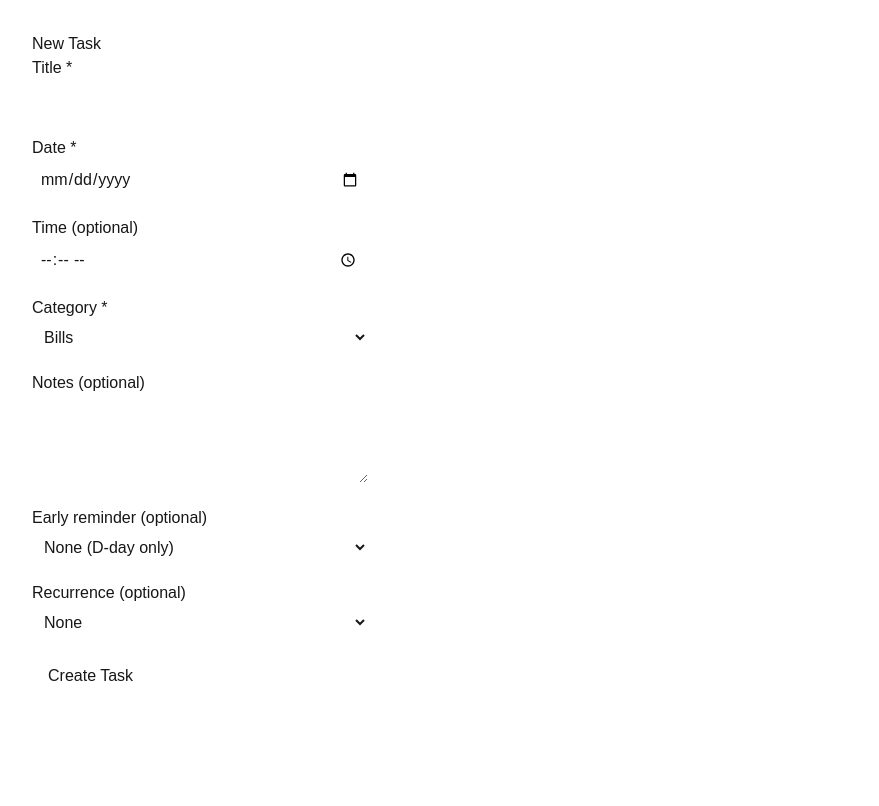
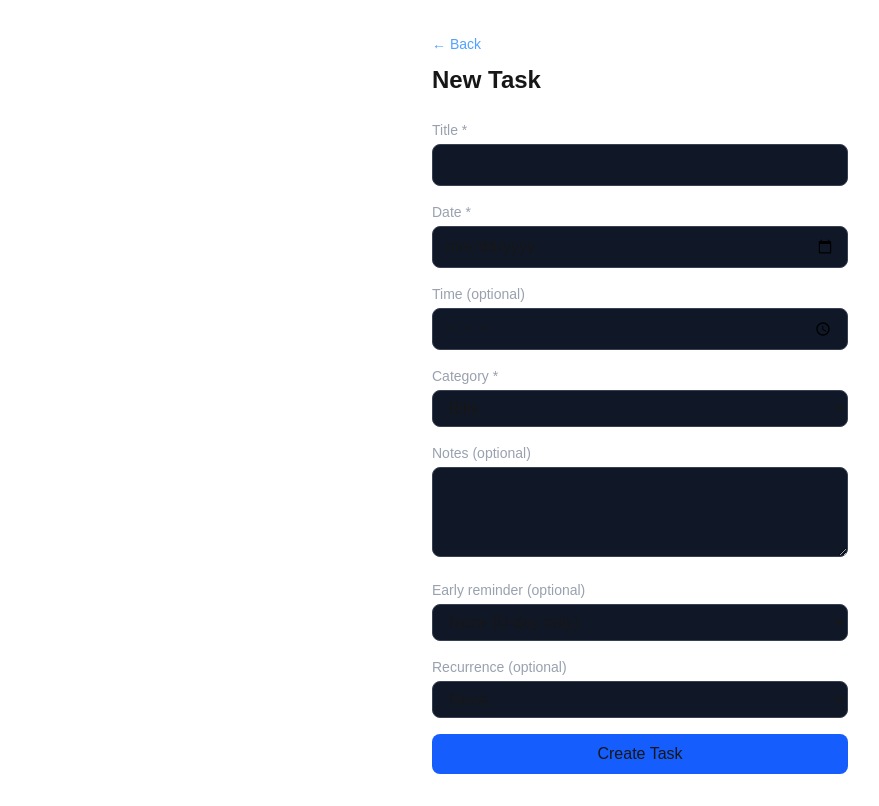
Before and after one commit to Maryann-shipit/c-, a Next.js app: page /tasks/new in a window 1280 px wide. Shown: the whole page, without its empty margins (0-879 px from the left). Built offline with nearby package versions, Linux system fonts and the light colour scheme.

Commit message:
Add Mawin-branded landing page and move dashboard to /dashboard

```diff
--- /dev/null
+++ b/app/dashboard/page.tsx
@@ -0,0 +1,123 @@
+import Link from 'next/link'
+import LogoutButton from '@/components/LogoutButton'
+import TaskItem from '@/components/TaskItem'
+import { createClient } from '@/lib/supabase/server'
+import { redirect } from 'next/navigation'
+
+function daysBetween(dateStr: string, todayStr: string): number {
+  const date = new Date(dateStr + 'T00:00:00')
+  const today = new Date(todayStr + 'T00:00:00')
+  return Math.round((date.getTime() - today.getTime()) / (1000 * 60 * 60 * 24))
+}
+
+export default async function Dashboard() {
+  const supabase = await createClient()
+  const { data: userData } = await supabase.auth.getUser()
+
+  if (!userData.user) {
+    redirect('/login')
+  }
+
+  const today = new Date().toISOString().split('T')[0]
+
+  const { data: tasks, error } = await supabase
+    .from('tasks')
+    .select('*')
+    .eq('user_id', userData.user.id)
+    .order('date', { ascending: true })
+
+  const pendingTasks = tasks?.filter((t) => t.status === 'pending') || []
+  const completedTasks = tasks?.filter((t) => t.status === 'completed') || []
+
+  const todayTasks = pendingTasks.filter((t) => t.date === today)
+  const upcomingTasks = pendingTasks.filter((t) => t.date > today)
+
+  const earlyReminderTasks = pendingTasks.filter((t) => {
+    if (t.date <= today || !t.early_reminder) return false
+    const daysUntil = daysBetween(t.date, today)
+    if (t.early_reminder === '2_days') return daysUntil <= 2
+    if (t.early_reminder === '3_days') return daysUntil <= 3
+    return false
+  })
+
+  const hasReminders = todayTasks.length > 0 || earlyReminderTasks.length > 0
+
+  return (
+    <div className="max-w-2xl mx-auto px-4 py-8">
+      <div className="flex items-center justify-between mb-6">
+        <h1 className="text-2xl font-semibold">Mawin — Your Life-Admin Assistant</h1>
+        <LogoutButton />
+      </div>
+
+      <Link
+        href="/tasks/new"
+        className="inline-block mb-6 px-4 py-2 bg-blue-600 hover:bg-blue-500 rounded-lg font-medium transition-colors"
+      >
+        + New Task
+      </Link>
+
+      {error && (
+        <p className="text-red-400 mb-4">Error loading tasks: {error.message}</p>
+      )}
+
+      {hasReminders && (
+        <div className="bg-yellow-900/30 border border-yellow-600/50 rounded-lg p-4 mb-6">
+          <strong className="text-yellow-400">🔔 Reminders</strong>
+          <ul className="mt-2 space-y-1 text-sm">
+            {todayTasks.map((t) => (
+              <li key={`reminder-today-${t.id}`}>
+                <strong>{t.title}</strong> is due today ({t.category})
+              </li>
+            ))}
+            {earlyReminderTasks.map((t) => (
+              <li key={`reminder-early-${t.id}`}>
+                <strong>{t.title}</strong> is due {t.date} ({t.category})
+              </li>
+            ))}
+          </ul>
+        </div>
+      )}
+
+      <section className="mb-6">
+        <h2 className="text-lg font-semibold mb-2 border-b border-gray-800 pb-1">Today</h2>
+        {todayTasks.length === 0 ? (
+          <p className="text-gray-500 text-sm">Nothing due today.</p>
+        ) : (
+          <ul className="space-y-2">
+            {todayTasks.map((task) => (
+              <TaskItem key={task.id} task={task} />
+            ))}
+          </ul>
+        )}
+      </section>
+
+      <section className="mb-6">
+        <h2 className="text-lg font-semibold mb-2 border-b border-gray-800 pb-1">Upcoming</h2>
+        {upcomingTasks.length === 0 ? (
+          <p className="text-gray-500 text-sm">Nothing upcoming.</p>
+        ) : (
+          <ul className="space-y-2">
+            {upcomingTasks.map((task) => (
+              <TaskItem key={task.id} task={task} />
+            ))}
+          </ul>
+        )}
+      </section>
+
+      <section>
+        <h2 className="text-lg font-semibold mb-2 border-b border-gray-800 pb-1">Completed</h2>
+        {completedTasks.length === 0 ? (
+          <p className="text-gray-500 text-sm">No completed tasks yet.</p>
+        ) : (
+          <ul className="space-y-1">
+            {completedTasks.map((task) => (
+              <li key={task.id} className="text-gray-500 line-through text-sm">
+                {task.title} — {task.category} — {task.date}
+              </li>
+            ))}
+          </ul>
+        )}
+      </section>
+    </div>
+  )
+}
--- a/app/layout.tsx
+++ b/app/layout.tsx
@@ -1,29 +1,21 @@
 import type { Metadata } from "next";
-import { Geist, Geist_Mono } from "next/font/google";
 import "./globals.css";
 
-const geistSans = Geist({
-  variable: "--font-geist-sans",
-  subsets: ["latin"],
-});
-
-const geistMono = Geist_Mono({
-  variable: "--font-geist-mono",
-  subsets: ["latin"],
-});
-
 export const metadata: Metadata = {
-  title: "Create Next App",
-  description: "Generated by create next app",
+  title: "Life-Admin Assistant",
+  description: "Organize your everyday responsibilities",
 };
 
-export default function RootLayout({ children }: LayoutProps<"/">) {
+export default function RootLayout({
+  children,
+}: Readonly<{
+  children: React.ReactNode;
+}>) {
   return (
-    <html
-      lang="en"
-      className={`${geistSans.variable} ${geistMono.variable} h-full antialiased`}
-    >
-      <body className="min-h-full flex flex-col">{children}</body>
+    <html lang="en">
+      <body className="antialiased bg-gray-950 text-gray-100 min-h-screen">
+        {children}
+      </body>
     </html>
   );
 }
--- a/app/page.tsx
+++ b/app/page.tsx
@@ -1,127 +1,63 @@
 import Link from 'next/link'
-import LogoutButton from '@/components/LogoutButton'
-import TaskItem from '@/components/TaskItem'
 import { createClient } from '@/lib/supabase/server'
 import { redirect } from 'next/navigation'
 
-function daysBetween(dateStr: string, todayStr: string): number {
-  const date = new Date(dateStr + 'T00:00:00')
-  const today = new Date(todayStr + 'T00:00:00')
-  return Math.round((date.getTime() - today.getTime()) / (1000 * 60 * 60 * 24))
-}
-
-export default async function Home() {
+export default async function LandingPage() {
   const supabase = await createClient()
   const { data: userData } = await supabase.auth.getUser()
 
-  if (!userData.user) {
-    redirect('/login')
+  if (userData.user) {
+    redirect('/dashboard')
   }
 
-  const today = new Date().toISOString().split('T')[0]
+  return (
+    <div className="max-w-2xl mx-auto px-4 py-16 text-center">
+      <h1 className="text-4xl font-bold mb-3">Welcome to Mawin</h1>
+      <p className="text-lg text-gray-300 mb-2">
+        A place where nothing important slips through the cracks.
+      </p>
+      <p className="text-gray-400 mb-10">
+        Bills, appointments, documents, deadlines — Mawin holds it all,
+        reminds you right on time, and clears the clutter from your head.
+      </p>
 
-  const { data: tasks, error } = await supabase
-    .from('tasks')
-    .select('*')
-    .eq('user_id', userData.user.id)
-    .order('date', { ascending: true })
+      <div className="grid sm:grid-cols-3 gap-4 text-left mb-10">
+        <div className="bg-gray-900 border border-gray-800 rounded-lg p-4">
+          <h3 className="font-semibold mb-1">📋 One place for everything</h3>
+          <p className="text-sm text-gray-400">
+            Bills, appointments, documents, work, and personal tasks — sorted into Today and Upcoming.
+          </p>
+        </div>
+        <div className="bg-gray-900 border border-gray-800 rounded-lg p-4">
+          <h3 className="font-semibold mb-1">🔔 Reminders that show up</h3>
+          <p className="text-sm text-gray-400">
+            Every task reminds you on the day it&apos;s due — with an optional early heads-up, 2 or 3 days ahead.
+          </p>
+        </div>
+        <div className="bg-gray-900 border border-gray-800 rounded-lg p-4">
+          <h3 className="font-semibold mb-1">🔁 Handles the repeats</h3>
+          <p className="text-sm text-gray-400">
+            Monthly bills and weekly routines recreate themselves automatically once you&apos;re done.
+          </p>
+        </div>
+      </div>
 
-  const pendingTasks = tasks?.filter((t) => t.status === 'pending') || []
-  const completedTasks = tasks?.filter((t) => t.status === 'completed') || []
+      <div className="flex justify-center gap-4">
+        <Link
+          href="/signup"
+          className="px-6 py-2.5 bg-blue-600 hover:bg-blue-500 rounded-lg font-medium transition-colors"
+        >
+          Get Started
+        </Link>
+        <Link
+          href="/login"
+          className="px-6 py-2.5 bg-gray-800 hover:bg-gray-700 rounded-lg font-medium transition-colors"
+        >
+          Log In
+        </Link>
+      </div>
 
-  const todayTasks = pendingTasks.filter((t) => t.date === today)
-  const upcomingTasks = pendingTasks.filter((t) => t.date > today)
-
-  const earlyReminderTasks = pendingTasks.filter((t) => {
-    if (t.date <= today || !t.early_reminder) return false
-    const daysUntil = daysBetween(t.date, today)
-    if (t.early_reminder === '2_days') return daysUntil <= 2
-    if (t.early_reminder === '3_days') return daysUntil <= 3
-    return false
-  })
-
-  const hasReminders = todayTasks.length > 0 || earlyReminderTasks.length > 0
-
-  return (
-    <div style={{ padding: '2rem', fontFamily: 'sans-serif' }}>
-      <LogoutButton />
-      <h1>Your Life-Admin Assistant</h1>
-      <Link
-        href="/tasks/new"
-        style={{
-          display: 'inline-block',
-          marginTop: '1rem',
-          marginBottom: '2rem',
-          padding: '0.5rem 1rem',
-          background: '#0070f3',
-          color: 'white',
-          borderRadius: '4px',
-          textDecoration: 'none',
-        }}
-      >
-        + New Task
-      </Link>
-
-      {error && <p style={{ color: 'red' }}>Error loading tasks: {error.message}</p>}
-
-      {hasReminders && (
-        <div style={{
-          background: '#2d2200',
-          border: '1px solid #997700',
-          borderRadius: '6px',
-          padding: '1rem',
-          marginBottom: '1.5rem',
-        }}>
-          <strong style={{ color: '#ffcc00' }}>🔔 Reminders</strong>
-          <ul style={{ margin: '0.5rem 0 0 0', paddingLeft: '1.2rem' }}>
-            {todayTasks.map((t) => (
-              <li key={`reminder-today-${t.id}`}>
-                <strong>{t.title}</strong> is due today ({t.category})
-              </li>
-            ))}
-            {earlyReminderTasks.map((t) => (
-              <li key={`reminder-early-${t.id}`}>
-                <strong>{t.title}</strong> is due {t.date} ({t.category})
-              </li>
-            ))}
-          </ul>
-        </div>
-      )}
-
-      <h2>Today</h2>
-      {todayTasks.length === 0 ? (
-        <p style={{ color: '#888' }}>Nothing due today.</p>
-      ) : (
-        <ul style={{ padding: 0 }}>
-          {todayTasks.map((task) => (
-            <TaskItem key={task.id} task={task} />
-          ))}
-        </ul>
-      )}
-
-      <h2>Upcoming</h2>
-      {upcomingTasks.length === 0 ? (
-        <p style={{ color: '#888' }}>Nothing upcoming.</p>
-      ) : (
-        <ul style={{ padding: 0 }}>
-          {upcomingTasks.map((task) => (
-            <TaskItem key={task.id} task={task} />
-          ))}
-        </ul>
-      )}
-
-      <h2>Completed</h2>
-      {completedTasks.length === 0 ? (
-        <p style={{ color: '#888' }}>No completed tasks yet.</p>
-      ) : (
-        <ul style={{ padding: 0 }}>
-          {completedTasks.map((task) => (
-            <li key={task.id} style={{ marginBottom: '0.5rem', listStyle: 'none', color: '#888', textDecoration: 'line-through' }}>
-              {task.title} — {task.category} — {task.date}
-            </li>
-          ))}
-        </ul>
-      )}
+      <p className="text-xs text-gray-600 mt-12">Mawin — your life-admin assistant.</p>
     </div>
   )
 }
--- a/app/tasks/[id]/edit/page.tsx
+++ b/app/tasks/[id]/edit/page.tsx
@@ -2,6 +2,7 @@
 
 import { useState, useEffect } from 'react'
 import { useRouter, useParams } from 'next/navigation'
+import Link from 'next/link'
 import { createClient } from '@/lib/supabase/client'
 
 const CATEGORIES = ['Bills', 'Appointments', 'Documents', 'Work/School', 'Personal']
@@ -25,11 +26,7 @@ export default function EditTaskPage() {
   useEffect(() => {
     const loadTask = async () => {
       const supabase = createClient()
-      const { data, error } = await supabase
-        .from('tasks')
-        .select('*')
-        .eq('id', taskId)
-        .single()
+      const { data, error } = await supabase.from('tasks').select('*').eq('id', taskId).single()
 
       if (error || !data) {
         setError('Could not load task.')
@@ -71,111 +68,64 @@ export default function EditTaskPage() {
     if (updateError) {
       setError(updateError.message)
     } else {
-      router.push('/')
+      router.push('/dashboard')
       router.refresh()
     }
   }
 
+  const inputClass = "w-full px-3 py-2 bg-gray-900 border border-gray-700 rounded-lg focus:outline-none focus:border-blue-500"
+  const labelClass = "block text-sm mb-1 text-gray-400"
+
   if (fetching) {
-    return <div style={{ padding: '2rem' }}>Loading...</div>
+    return <div className="max-w-md mx-auto px-4 py-8 text-gray-400">Loading...</div>
   }
 
   return (
-    <div style={{ padding: '2rem', fontFamily: 'sans-serif', maxWidth: '400px' }}>
-      <h1>Edit Task</h1>
-      <form onSubmit={handleSubmit}>
-        <div style={{ marginBottom: '1rem' }}>
-          <label>Title *</label>
-          <br />
-          <input
-            type="text"
-            value={title}
-            onChange={(e) => setTitle(e.target.value)}
-            required
-            style={{ width: '100%', padding: '0.5rem' }}
-          />
+    <div className="max-w-md mx-auto px-4 py-8">
+      <Link href="/dashboard" className="text-sm text-blue-400 hover:underline">← Back</Link>
+      <h1 className="text-2xl font-semibold mt-2 mb-6">Edit Task</h1>
+      <form onSubmit={handleSubmit} className="space-y-4">
+        <div>
+          <label className={labelClass}>Title *</label>
+          <input type="text" value={title} onChange={(e) => setTitle(e.target.value)} required className={inputClass} />
         </div>
-
-        <div style={{ marginBottom: '1rem' }}>
-          <label>Date *</label>
-          <br />
-          <input
-            type="date"
-            value={date}
-            onChange={(e) => setDate(e.target.value)}
-            required
-            style={{ width: '100%', padding: '0.5rem' }}
-          />
+        <div>
+          <label className={labelClass}>Date *</label>
+          <input type="date" value={date} onChange={(e) => setDate(e.target.value)} required className={inputClass} />
         </div>
-
-        <div style={{ marginBottom: '1rem' }}>
-          <label>Time (optional)</label>
-          <br />
-          <input
-            type="time"
-            value={time}
-            onChange={(e) => setTime(e.target.value)}
-            style={{ width: '100%', padding: '0.5rem' }}
-          />
+        <div>
+          <label className={labelClass}>Time (optional)</label>
+          <input type="time" value={time} onChange={(e) => setTime(e.target.value)} className={inputClass} />
         </div>
-
-        <div style={{ marginBottom: '1rem' }}>
-          <label>Category *</label>
-          <br />
-          <select
-            value={category}
-            onChange={(e) => setCategory(e.target.value)}
-            style={{ width: '100%', padding: '0.5rem' }}
-          >
-            {CATEGORIES.map((cat) => (
-              <option key={cat} value={cat}>{cat}</option>
-            ))}
+        <div>
+          <label className={labelClass}>Category *</label>
+          <select value={category} onChange={(e) => setCategory(e.target.value)} className={inputClass}>
+            {CATEGORIES.map((cat) => <option key={cat} value={cat}>{cat}</option>)}
           </select>
         </div>
-
-        <div style={{ marginBottom: '1rem' }}>
-          <label>Notes (optional)</label>
-          <br />
-          <textarea
-            value={notes}
-            onChange={(e) => setNotes(e.target.value)}
-            style={{ width: '100%', padding: '0.5rem' }}
-            rows={3}
-          />
+        <div>
+          <label className={labelClass}>Notes (optional)</label>
+          <textarea value={notes} onChange={(e) => setNotes(e.target.value)} className={inputClass} rows={3} />
         </div>
-
-        <div style={{ marginBottom: '1rem' }}>
-          <label>Early reminder (optional)</label>
-          <br />
-          <select
-            value={earlyReminder}
-            onChange={(e) => setEarlyReminder(e.target.value)}
-            style={{ width: '100%', padding: '0.5rem' }}
-          >
+        <div>
+          <label className={labelClass}>Early reminder (optional)</label>
+          <select value={earlyReminder} onChange={(e) => setEarlyReminder(e.target.value)} className={inputClass}>
             <option value="">None (D-day only)</option>
             <option value="2_days">2 days before</option>
             <option value="3_days">3 days before</option>
           </select>
         </div>
-
-        <div style={{ marginBottom: '1rem' }}>
-          <label>Recurrence (optional)</label>
-          <br />
-          <select
-            value={recurrence}
-            onChange={(e) => setRecurrence(e.target.value)}
-            style={{ width: '100%', padding: '0.5rem' }}
-          >
+        <div>
+          <label className={labelClass}>Recurrence (optional)</label>
+          <select value={recurrence} onChange={(e) => setRecurrence(e.target.value)} className={inputClass}>
             <option value="none">None</option>
             <option value="daily">Daily</option>
             <option value="weekly">Weekly</option>
             <option value="monthly">Monthly</option>
           </select>
         </div>
-
-        {error && <p style={{ color: 'red' }}>{error}</p>}
-
-        <button type="submit" disabled={loading} style={{ padding: '0.5rem 1rem' }}>
+        {error && <p className="text-red-400 text-sm">{error}</p>}
+        <button type="submit" disabled={loading} className="w-full py-2 bg-blue-600 hover:bg-blue-500 disabled:opacity-50 rounded-lg font-medium transition-colors">
           {loading ? 'Saving...' : 'Save Changes'}
         </button>
       </form>
--- a/app/tasks/new/page.tsx
+++ b/app/tasks/new/page.tsx
@@ -2,6 +2,7 @@
 
 import { useState } from 'react'
 import { useRouter } from 'next/navigation'
+import Link from 'next/link'
 import { createClient } from '@/lib/supabase/client'
 
 const CATEGORIES = ['Bills', 'Appointments', 'Documents', 'Work/School', 'Personal']
@@ -40,7 +41,7 @@ export default function NewTaskPage() {
       category,
       notes: notes || null,
       early_reminder: earlyReminder || null,
-      recurrence: recurrence,
+      recurrence,
     })
 
     setLoading(false)
@@ -48,107 +49,60 @@ export default function NewTaskPage() {
     if (insertError) {
       setError(insertError.message)
     } else {
-      router.push('/')
+      router.push('/dashboard')
       router.refresh()
     }
   }
 
+  const inputClass = "w-full px-3 py-2 bg-gray-900 border border-gray-700 rounded-lg focus:outline-none focus:border-blue-500"
+  const labelClass = "block text-sm mb-1 text-gray-400"
+
   return (
-    <div style={{ padding: '2rem', fontFamily: 'sans-serif', maxWidth: '400px' }}>
-      <h1>New Task</h1>
-      <form onSubmit={handleSubmit}>
-        <div style={{ marginBottom: '1rem' }}>
-          <label>Title *</label>
-          <br />
-          <input
-            type="text"
-            value={title}
-            onChange={(e) => setTitle(e.target.value)}
-            required
-            style={{ width: '100%', padding: '0.5rem' }}
-          />
+    <div className="max-w-md mx-auto px-4 py-8">
+      <Link href="/dashboard" className="text-sm text-blue-400 hover:underline">← Back</Link>
+      <h1 className="text-2xl font-semibold mt-2 mb-6">New Task</h1>
+      <form onSubmit={handleSubmit} className="space-y-4">
+        <div>
+          <label className={labelClass}>Title *</label>
+          <input type="text" value={title} onChange={(e) => setTitle(e.target.value)} required className={inputClass} />
         </div>
-
-        <div style={{ marginBottom: '1rem' }}>
-          <label>Date *</label>
-          <br />
-          <input
-            type="date"
-            value={date}
-            onChange={(e) => setDate(e.target.value)}
-            required
-            style={{ width: '100%', padding: '0.5rem' }}
-          />
+        <div>
+          <label className={labelClass}>Date *</label>
+          <input type="date" value={date} onChange={(e) => setDate(e.target.value)} required className={inputClass} />
         </div>
-
-        <div style={{ marginBottom: '1rem' }}>
-          <label>Time (optional)</label>
-          <br />
-          <input
-            type="time"
-            value={time}
-            onChange={(e) => setTime(e.target.value)}
-            style={{ width: '100%', padding: '0.5rem' }}
-          />
+        <div>
+          <label className={labelClass}>Time (optional)</label>
+          <input type="time" value={time} onChange={(e) => setTime(e.target.value)} className={inputClass} />
         </div>
-
-        <div style={{ marginBottom: '1rem' }}>
-          <label>Category *</label>
-          <br />
-          <select
-            value={category}
-            onChange={(e) => setCategory(e.target.value)}
-            style={{ width: '100%', padding: '0.5rem' }}
-          >
-            {CATEGORIES.map((cat) => (
-              <option key={cat} value={cat}>{cat}</option>
-            ))}
+        <div>
+          <label className={labelClass}>Category *</label>
+          <select value={category} onChange={(e) => setCategory(e.target.value)} className={inputClass}>
+            {CATEGORIES.map((cat) => <option key={cat} value={cat}>{cat}</option>)}
           </select>
         </div>
-
-        <div style={{ marginBottom: '1rem' }}>
-          <label>Notes (optional)</label>
-          <br />
-          <textarea
-            value={notes}
-            onChange={(e) => setNotes(e.target.value)}
-            style={{ width: '100%', padding: '0.5rem' }}
-            rows={3}
-          />
+        <div>
+          <label className={labelClass}>Notes (optional)</label>
+          <textarea value={notes} onChange={(e) => setNotes(e.target.value)} className={inputClass} rows={3} />
         </div>
-
-        <div style={{ marginBottom: '1rem' }}>
-          <label>Early reminder (optional)</label>
-          <br />
-          <select
-            value={earlyReminder}
-            onChange={(e) => setEarlyReminder(e.target.value)}
-            style={{ width: '100%', padding: '0.5rem' }}
-          >
+        <div>
+          <label className={labelClass}>Early reminder (optional)</label>
+          <select value={earlyReminder} onChange={(e) => setEarlyReminder(e.target.value)} className={inputClass}>
             <option value="">None (D-day only)</option>
             <option value="2_days">2 days before</option>
             <option value="3_days">3 days before</option>
           </select>
         </div>
-
-        <div style={{ marginBottom: '1rem' }}>
-          <label>Recurrence (optional)</label>
-          <br />
-          <select
-            value={recurrence}
-            onChange={(e) => setRecurrence(e.target.value)}
-            style={{ width: '100%', padding: '0.5rem' }}
-          >
+        <div>
+          <label className={labelClass}>Recurrence (optional)</label>
+          <select value={recurrence} onChange={(e) => setRecurrence(e.target.value)} className={inputClass}>
             <option value="none">None</option>
             <option value="daily">Daily</option>
             <option value="weekly">Weekly</option>
             <option value="monthly">Monthly</option>
           </select>
         </div>
-
-        {error && <p style={{ color: 'red' }}>{error}</p>}
-
-        <button type="submit" disabled={loading} style={{ padding: '0.5rem 1rem' }}>
+        {error && <p className="text-red-400 text-sm">{error}</p>}
+        <button type="submit" disabled={loading} className="w-full py-2 bg-blue-600 hover:bg-blue-500 disabled:opacity-50 rounded-lg font-medium transition-colors">
           {loading ? 'Saving...' : 'Create Task'}
         </button>
       </form>
--- a/components/TaskItem.tsx
+++ b/components/TaskItem.tsx
@@ -34,7 +34,6 @@ export default function TaskItem({ task }: { task: Task }) {
 
   const handleComplete = async () => {
     const supabase = createClient()
-
     await supabase.from('tasks').update({ status: 'completed' }).eq('id', task.id)
 
     if (task.recurrence && task.recurrence !== 'none') {
@@ -62,18 +61,22 @@ export default function TaskItem({ task }: { task: Task }) {
   }
 
   return (
-    <li style={{ marginBottom: '0.75rem', listStyle: 'none' }}>
-      <strong>{task.title}</strong> — {task.category}
-      {task.time ? ` at ${task.time}` : ''}
-      {task.recurrence && task.recurrence !== 'none' ? ` (${task.recurrence})` : ''}
-      {' '}
-      <Link href={`/tasks/${task.id}/edit`} style={{ marginLeft: '0.5rem' }}>
+    <li className="flex flex-wrap items-center gap-2 bg-gray-900 border border-gray-800 rounded-lg px-3 py-2">
+      <span className="flex-1 min-w-[140px]">
+        <strong>{task.title}</strong>{' '}
+        <span className="text-gray-400 text-sm">
+          — {task.category}
+          {task.time ? ` at ${task.time}` : ''}
+          {task.recurrence && task.recurrence !== 'none' ? ` (${task.recurrence})` : ''}
+        </span>
+      </span>
+      <Link href={`/tasks/${task.id}/edit`} className="text-sm text-blue-400 hover:underline">
         Edit
       </Link>
-      <button onClick={handleComplete} style={{ marginLeft: '0.5rem', padding: '0.2rem 0.5rem' }}>
+      <button onClick={handleComplete} className="text-sm px-2 py-1 bg-green-700 hover:bg-green-600 rounded">
         Complete
       </button>
-      <button onClick={handleDelete} style={{ marginLeft: '0.5rem', padding: '0.2rem 0.5rem' }}>
+      <button onClick={handleDelete} className="text-sm px-2 py-1 bg-red-800 hover:bg-red-700 rounded">
         Delete
       </button>
     </li>
```
Also changed, not shown: app/login/page.tsx (+22 -18 lines), app/signup/page.tsx (+26 -22 lines), components/LogoutButton.tsx (+1 -8 lines).
